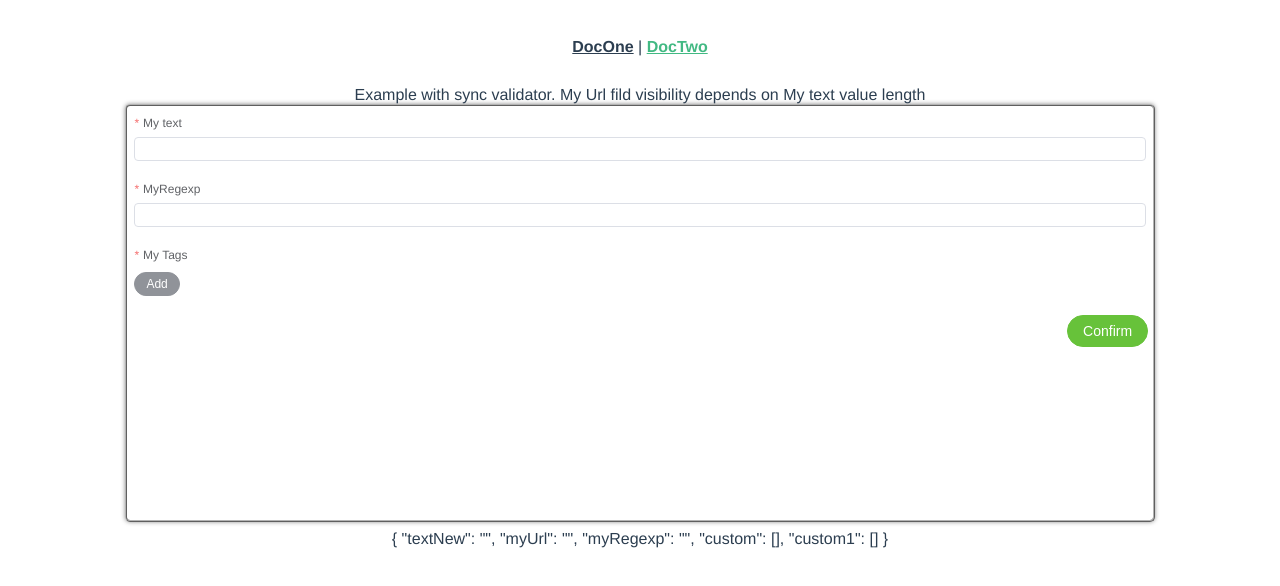
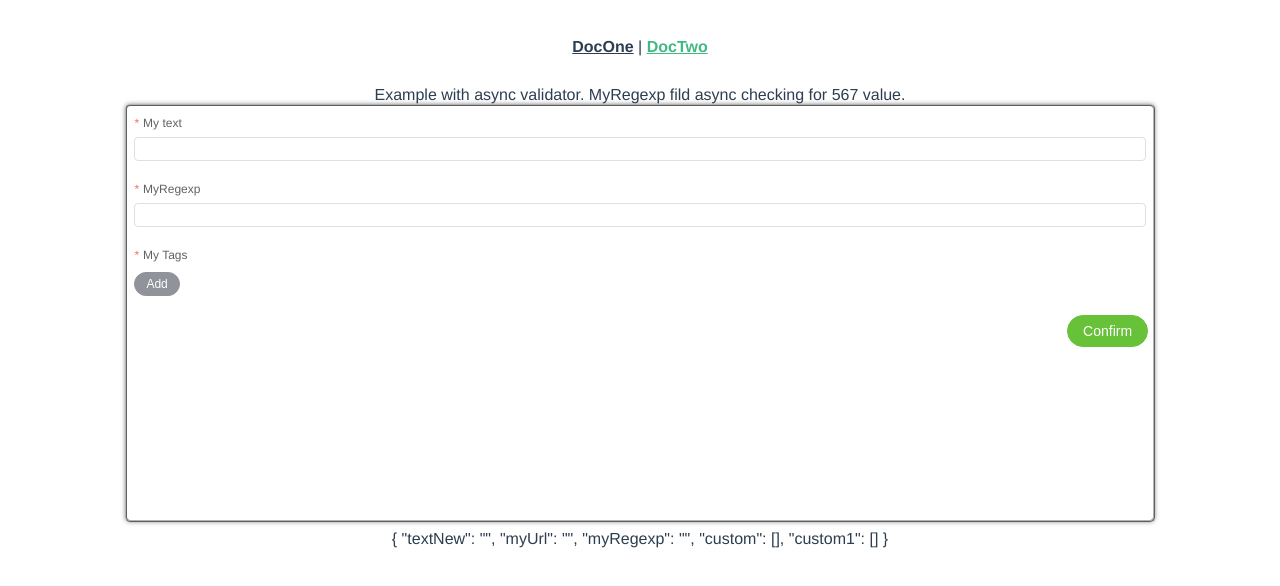
Before and after one commit to pavellzubkov/element-plus-form-shema, a Vue app: page /docTwo in a window 1280 px wide. Shown: the top 586 px of the page. Built offline with nearby package versions, Linux system fonts and the light colour scheme.

Commit message:
check point

```diff
--- a/src/components/DocsShemas/docTwoShemaClass.ts
+++ b/src/components/DocsShemas/docTwoShemaClass.ts
@@ -18,7 +18,7 @@ export class DocTwoShemaClass extends BaseFormShema<IDocTwo> {
     doc_type: "doc_one",
     name: "DocOne",
     discription:
-      "Example with sync validator. My Url fild visibility depends on My text value length",
+      "Example with async validator. MyRegexp fild async checking for 567 value.",
   };
   private NumberRegexp = /^[0-9]+[,|.]?\d*$/;
 
```
Also changed, not shown: 1 other file (tests, documents, lock files or other folders).
